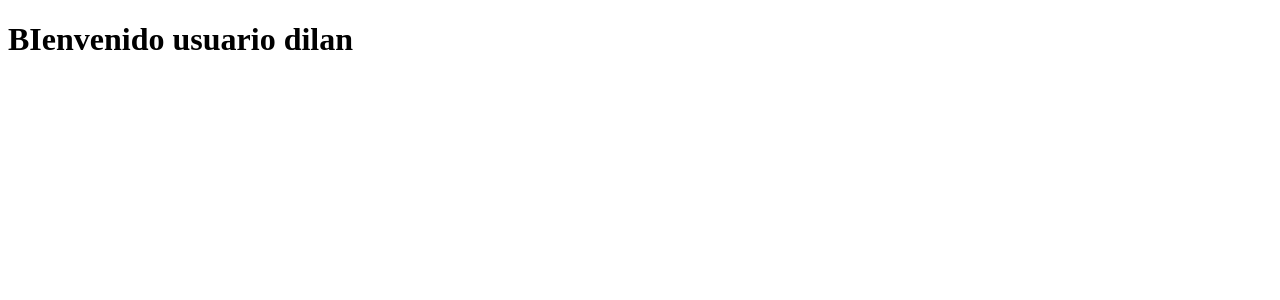
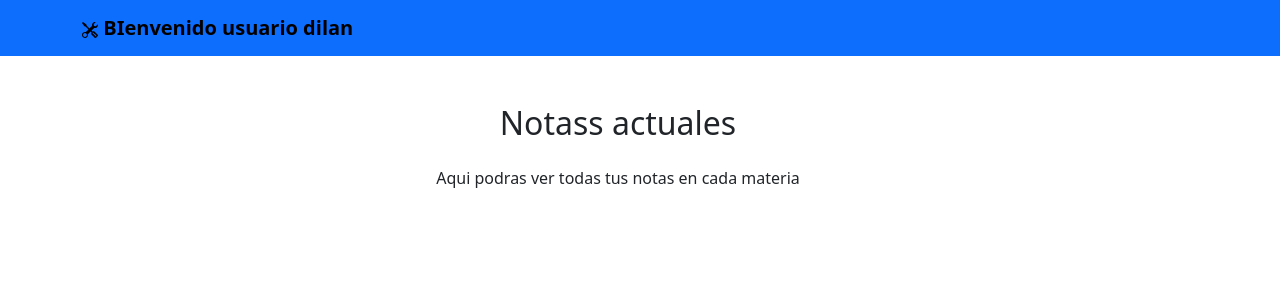
Before and after one commit to Dilan-Ortiz/evaluacion_final_DIlan_Ortiz, a PHP site: page /user/usuario.php in a window 1280 px wide. Shown: the top 300 px of the page. Run offline with PHP 8.4, Linux system fonts and the light colour scheme; a user stored in the database is signed in; data comes from the database, SQL or seed files in the repository.

Commit message:
comit 2 (se creo la interfaz de usuario para que vea sus notas)

```diff
--- a/user/usuario.php
+++ b/user/usuario.php
@@ -21,8 +21,44 @@
     <meta charset="UTF-8">
     <meta name="viewport" content="width=device-width, initial-scale=1.0">
     <title>usuarios</title>
+        <link href="https://cdn.jsdelivr.net/npm/bootstrap@5.3.3/dist/css/bootstrap.min.css" rel="stylesheet">
 </head>
 <body>
-    <h1>BIenvenido usuario <?php echo $usuario['nombre']?></h1>
+    <nav class="navbar navbar-expand-lg navbar-light bg-primary">
+        <div class="container">
+            <a class="navbar-brand fw-bold " href="usuario.php"><svg xmlns="http://www.w3.org/2000/svg" width="16" height="16" fill="currentColor" class="bi bi-tools" viewBox="0 0 16 16">
+<path d="M1 0 0 1l2.2 3.081a1 1 0 0 0 .815.419h.07a1 1 0 0 1 .708.293l2.675 2.675-2.617 2.654A3.003 3.003 0 0 0 0 13a3 3 0 1 0 5.878-.851l2.654-2.617.968.968-.305.914a1 1 0 0 0 .242 1.023l3.27 3.27a.997.997 0 0 0 1.414 0l1.586-1.586a.997.997 0 0 0 0-1.414l-3.27-3.27a1 1 0 0 0-1.023-.242L10.5 9.5l-.96-.96 2.68-2.643A3.005 3.005 0 0 0 16 3q0-.405-.102-.777l-2.14 2.141L12 4l-.364-1.757L13.777.102a3 3 0 0 0-3.675 3.68L7.462 6.46 4.793 3.793a1 1 0 0 1-.293-.707v-.071a1 1 0 0 0-.419-.814zm9.646 10.646a.5.5 0 0 1 .708 0l2.914 2.915a.5.5 0 0 1-.707.707l-2.915-2.914a.5.5 0 0 1 0-.708M3 11l.471.242.529.026.287.445.445.287.026.529L5 13l-.242.471-.026.529-.445.287-.287.445-.529.026L3 15l-.471-.242L2 14.732l-.287-.445L1.268 14l-.026-.529L1 13l.242-.471.026-.529.445-.287.287-.445.529-.026z"/>
+</svg> BIenvenido usuario <?php echo $usuario['nombre']?></a>
+        </div>
+    </nav>
+
+    <div class="container m-5">
+        <h2 class="text-center mb-4">Notass actuales</h2>
+        <p class="text-center">Aqui podras ver todas tus notas en cada materia</p>
+
+        <div class="d-flex flex-wrap justify-content-center gap-4">
+            <?php
+            $sql_notas = $con->prepare("SELECT * FROM notas WHERE id_usuario =?");
+            $sql_notas->execute([$doc]);
+            $resultado12 = $sql_notas->fetchAll(PDO::FETCH_ASSOC);
+            foreach ($resultado12 as $resultado) {
+            ?>
+                <div class="card" style="width: 18rem;">
+
+                    <div class="card-body">
+                        <p class="card-text"><?php echo $resultado['id_usuario']; ?></p>
+                        <p class="card-text"><?php echo $resultado['nombre']; ?></p>
+                        <p class="card-text"><?php echo $resultado['email']; ?></p>
+                        <h5 class="card-title"><?php echo $resultado['tipo_nota']; ?></h5>
+                        <h5 class="card-title"><?php echo $resultado['valor_nota']; ?></h5>
+                        <p class="card-text"><?php echo $resultado['id_carrera']; ?></p>
+                        <p class="card-text"><?php echo $resultado['id_semestre']; ?></p>
+                        <p class="card-text"><?php echo $resultado['fecha_registro']; ?></p>
+                        <a href="adminpro.php" class="btn btn-primary">comprar</a>
+                    </div>
+                </div>
+            <?php } ?>
+        </div>
+    </div>
 </body>
 </html>
```
